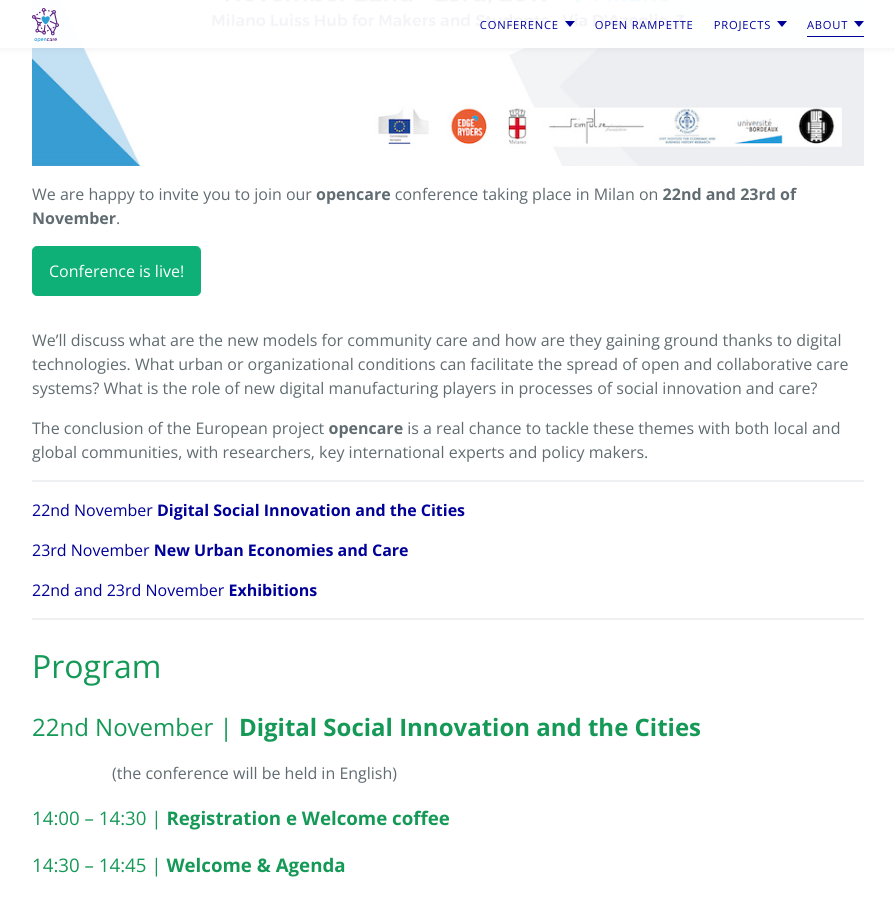
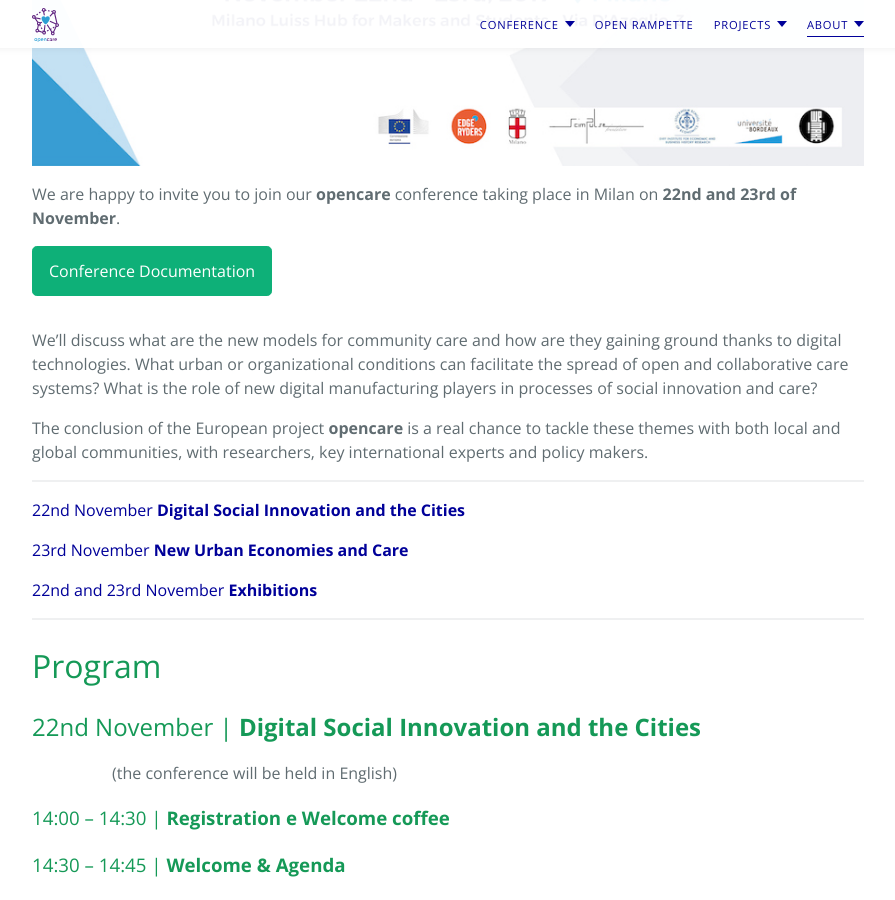
Before and after one commit to WeMakecc/OpenCareLandingPage, a Jekyll site: the page built from pages/conference.md, in a window 1280 px wide and 900 px high, scrolled down 572 px. Shown: the whole window, without its empty margins (192-1087 px from the left). Built offline with Jekyll 4.4.1, drawn with Linux system fonts in a browser that asks for light colours; nearby versions of some CDN libraries.

Commit message:
minor edit

```diff
--- a/pages/conference.md
+++ b/pages/conference.md
@@ -15,7 +15,7 @@ permalink: conference/
 
 We are happy to invite you to join our **opencare** conference taking place in Milan on **22nd and 23rd of November**.
 
-<a href="http://opencare.cc/conference/live" class="btn">Conference is live!</a>
+<a href="http://opencare.cc/conference/documentation" class="btn">Conference Documentation</a>
 
 We’ll discuss what are the new models for community care and how are they gaining ground thanks to digital technologies. What urban or organizational conditions can facilitate the spread of open and collaborative care systems? What is the role of new digital manufacturing players in processes of social innovation and care?
 
```
